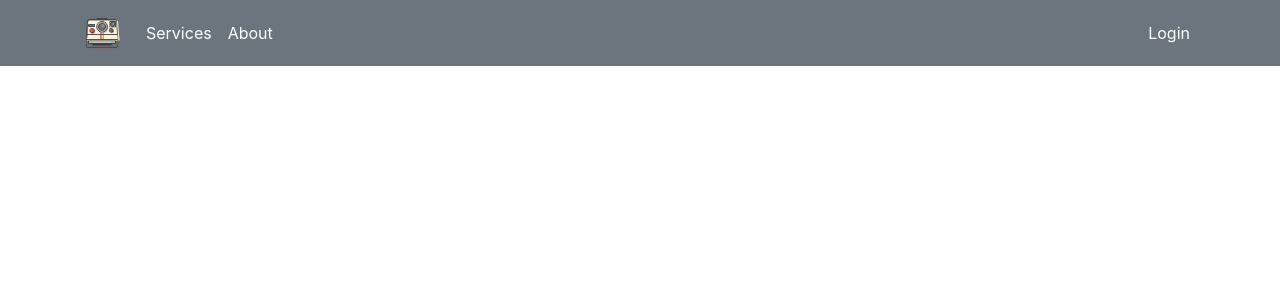
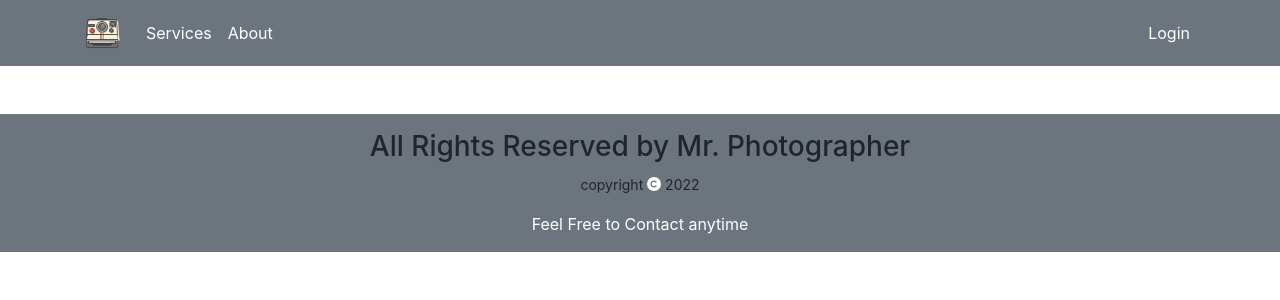
Before and after one commit to Tahmidd/mr-photographer-website, a React (Create React App) app: page /login in a window 1280 px wide. Shown: the top 300 px of the page. Built offline with nearby package versions, Linux system fonts and the light colour scheme.

Commit message:
footer added

```diff
--- a/package.json
+++ b/package.json
@@ -3,6 +3,9 @@
   "version": "0.1.0",
   "private": true,
   "dependencies": {
+    "@fortawesome/fontawesome-svg-core": "^6.1.1",
+    "@fortawesome/free-solid-svg-icons": "^6.1.1",
+    "@fortawesome/react-fontawesome": "^0.1.18",
     "@testing-library/jest-dom": "^5.16.4",
     "@testing-library/react": "^13.1.1",
     "@testing-library/user-event": "^13.5.0",
--- a/src/App.js
+++ b/src/App.js
@@ -3,6 +3,7 @@ import './App.css';
 import Header from './Pages/Shared/Header/Header';
 import { Route, Routes } from 'react-router-dom';
 import Home from './Pages/Home/Home/Home';
+import Footer from './Pages/Shared/Footer/Footer';
 
 function App() {
   return (
@@ -12,6 +13,7 @@ function App() {
         <Route path='/' element={<Home></Home>}></Route>
         <Route path='/home' element={<Home></Home>}></Route>
       </Routes>
+      <Footer></Footer>
     </div>
   );
 }
--- a/src/Pages/Home/Overview/Overview.js
+++ b/src/Pages/Home/Overview/Overview.js
@@ -1,12 +1,13 @@
 import React from 'react';
 import view from '../../../images/tiger-gbc0ec6835_1920.jpg'
+import './Overview.css'
 
 const Overview = () => {
     return (
         <div>
-            <div class="container my-3 py-3 ">
-                <div class="row gy-5 d-flex align-items-center">
-                    <div class="col-12 col-md-12 col-lg-6">
+            <div className="container my-3 py-3 ">
+                <div className="row gy-5 d-flex align-items-center">
+                    <div className="col-12 col-md-12 col-lg-6">
                         <h1> <span>Explore the WildLife.</span> <br /></h1>
                         <p>Come look at the world through my lens as
                             <br /> you learn about different animals.
@@ -15,7 +16,7 @@ const Overview = () => {
                         <button
                             type="button" class="btn btn-success"><i class="fas fa-shopping-cart"></i> See today</button>
                     </div>
-                    <div class="col-12 col-md-12 col-lg-6">
+                    <div className="col-12 col-md-12 col-lg-6">
                         <img className='img-fluid' src={view} alt="" />
                     </div>
                 </div>
--- /dev/null
+++ b/src/Pages/Shared/Footer/Footer.js
@@ -0,0 +1,19 @@
+import React from 'react';
+import { FontAwesomeIcon } from '@fortawesome/react-fontawesome'
+import { faCopyright } from '@fortawesome/free-solid-svg-icons'
+
+const Footer = () => {
+    const today = new Date();
+    const year = today.getFullYear();
+    return (
+        <div>
+            <footer className='text-center mt-5 bg-secondary h-100' >
+                <h3 className='pt-3'>All Rights Reserved by Mr. Photographer</h3>
+                <p><small>copyright <FontAwesomeIcon className='text-white' icon={faCopyright} /> {year} </small></p>
+                <p className='text-white pb-3'>Feel Free to Contact anytime</p>
+            </footer>
+        </div>
+    );
+};
+
+export default Footer;
```
Also changed, not shown: src/Pages/Home/Overview/Overview.css (added), 1 other file (tests, documents, lock files or other folders).
